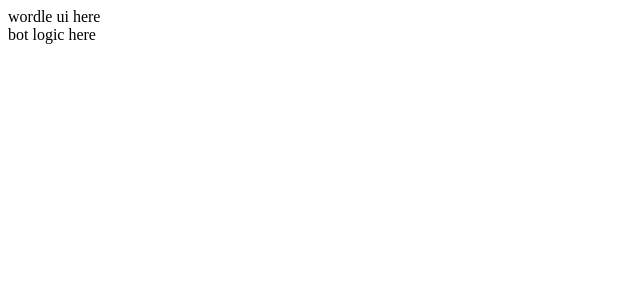
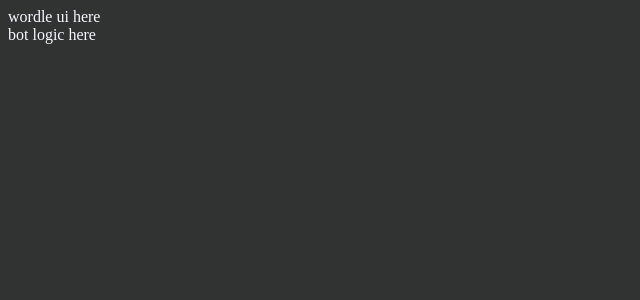
Before and after one commit to SteveW666/wordle-bot, a React (Create React App) app: page / in a window 1280 px wide. Shown: the top 300 px of the page, without its empty margins (0-640 px from the left). Built offline with nearby package versions, Linux system fonts and the light colour scheme.

Commit message:
install sass. create styling files for UI.

```diff
--- a/package.json
+++ b/package.json
@@ -10,7 +10,7 @@
     "react": "^17.0.2",
     "react-dom": "^17.0.2",
     "react-scripts": "5.0.0",
-    "scss": "^0.2.4",
+    "sass": "^1.50.1",
     "web-vitals": "^2.1.4"
   },
   "scripts": {
--- a/src/App.js
+++ b/src/App.js
@@ -1,5 +1,7 @@
 import WordleUI from './components/wordleUI';
 import BotLogic from './components/botLogic';
+
+import './App.scss';
 
 function App() {
   return (
--- /dev/null
+++ b/src/App.scss
@@ -0,0 +1,3 @@
+body {
+  background: #313332;
+}
--- a/src/components/botLogic.jsx
+++ b/src/components/botLogic.jsx
@@ -1,4 +1,5 @@
 import React from 'react';
+import './botLogic.scss';
 
 export default function botLogic() {
   return (
--- /dev/null
+++ b/src/components/botLogic.scss
@@ -0,0 +1,3 @@
+.bot-logic {
+  color: #f8f8ff;
+}
--- a/src/components/wordleUI.jsx
+++ b/src/components/wordleUI.jsx
@@ -1,4 +1,5 @@
 import React from 'react';
+import './wordleUI.scss';
 
 export default function wordleUI() {
   return (
--- /dev/null
+++ b/src/components/wordleUI.scss
@@ -0,0 +1,3 @@
+.wordle-ui {
+  color: #f8f8ff;
+}
```
Also changed, not shown: 1 other file (tests, documents, lock files or other folders).
